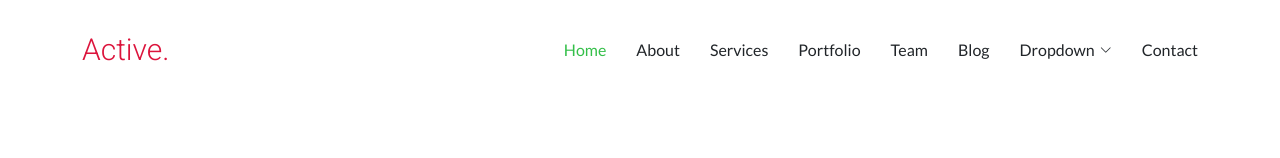
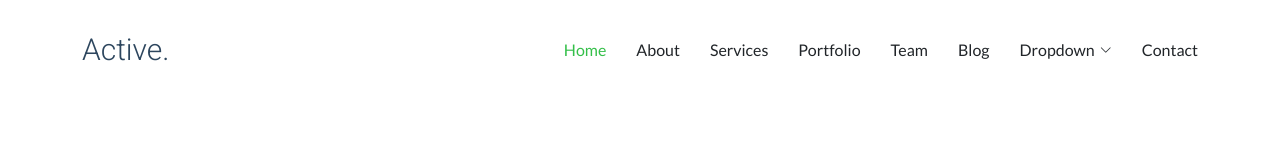
Before and after one commit to Akira-Fujita-SuzukiAC/repository3, a plain HTML site: page index.html in a window 1280 px wide. Shown: the top 158 px of the page. Drawn offline with Linux system fonts and the light colour scheme.

Commit message:
動作確認用に入れたCSSの削除

```diff
--- a/assets/scss/main.scss
+++ b/assets/scss/main.scss
@@ -13,7 +13,3 @@
 @import './layouts/_page-titles.scss';
 @import './_sections.scss';
 @import './_widgets.scss';
-
-.header .logo h1 {
-  color: Crimson;
-}
```
Also changed, not shown: assets/css/main.css, 1 other file.
